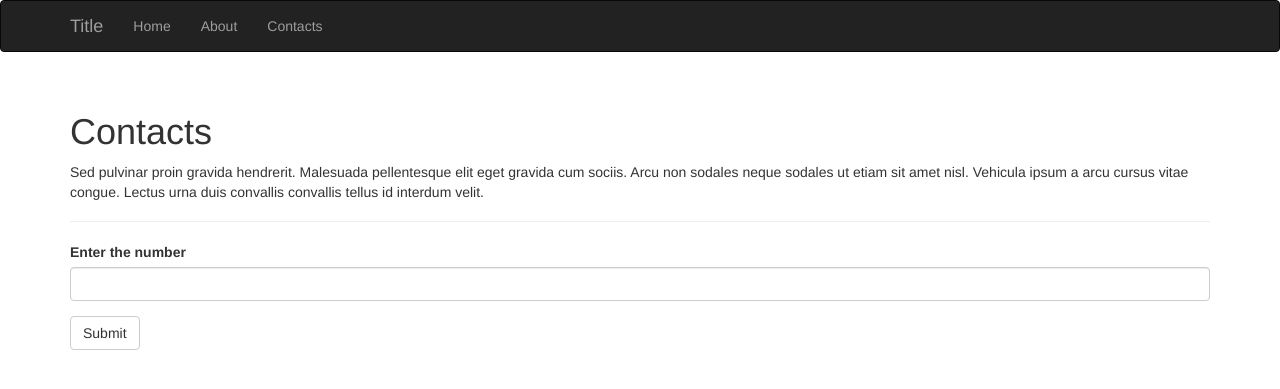
After one commit to ignasand/Label-generator, a Flask app: page /contacts in a window 1280 px wide. The commit adds this page. Shown: the top 389 px of the page. Run offline with Flask 2, Linux system fonts and the light colour scheme; some libraries are stand-ins or nearby versions.

Commit message:
text field

```diff
--- a/app.py
+++ b/app.py
@@ -1,9 +1,31 @@
 from flask import Flask, render_template
 from flask_bootstrap import Bootstrap
 
+from flask_wtf import FlaskForm
+from wtforms import StringField, SubmitField, DecimalField
+from wtforms.validators import DataRequired
+
 app = Flask(__name__)
+app.config['SECRET_KEY'] = 'hard to guess string'
 bootstrap = Bootstrap(app)
+
+class NameForm(FlaskForm):
+    name = StringField('Enter the number', validators=[DataRequired()])
+    submit = SubmitField('Submit')
 
 @app.route('/')
 def index():
     return render_template('index.html')
+
+@app.route('/about')
+def about():
+    return render_template('about.html')
+
+@app.route('/contacts', methods=['GET','POST'])
+def contacts():
+    name = None
+    form = NameForm()
+    if form.validate_on_submit():
+        name = form.name.data
+        form.name.data = ''
+    return render_template('contacts.html', form=form, name=name)
--- a/templates/base.html
+++ b/templates/base.html
@@ -18,6 +18,9 @@
         <div class="navbar-collapse collapse">
             <ul class="nav navbar-nav">
                 <li><a href="/">Home</a></li>
+				<li><a href="/about">About</a></li>
+				<li><a href="/contacts">Contacts</a></li>
+
             </ul>
         </div>
     </div>
--- /dev/null
+++ b/templates/contacts.html
@@ -0,0 +1,16 @@
+{% extends "base.html" %}
+{% import "bootstrap/wtf.html" as wtf %}
+
+{% block title %}Contacts{% endblock %}
+
+{% block page_content %}
+<div class="page-header">
+    <h1>Contacts</h1>
+	<p>Sed pulvinar proin gravida hendrerit. Malesuada pellentesque elit eget gravida cum sociis. Arcu non sodales neque sodales ut etiam sit amet nisl. Vehicula ipsum a arcu cursus vitae congue. Lectus urna duis convallis convallis tellus id interdum velit.
+	</p>
+</div>
+
+{{ wtf.quick_form(form) }}
+
+
+{% endblock %}
--- a/templates/index.html
+++ b/templates/index.html
@@ -1,6 +1,6 @@
 {% extends "base.html" %}
 
-{% block title %}Home || my site{% endblock %}
+{% block title %}Index{% endblock %}
 
 {% block page_content %}
 <div class="page-header">
```
Also changed, not shown: templates/about.html (added, +12 -0 lines).
